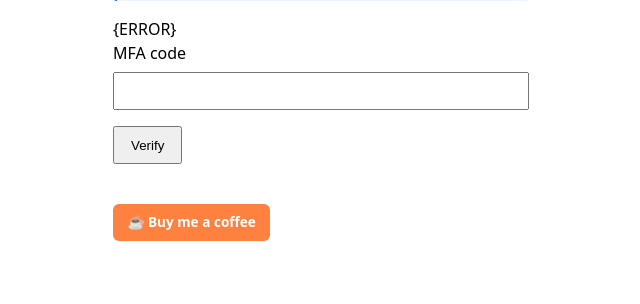
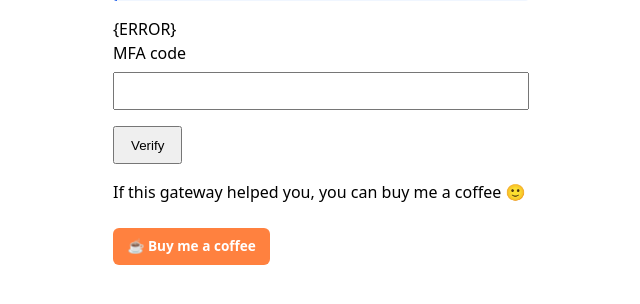
Before and after one commit to JustinMist/missingmcp, a Python web app: template src/garmin_gateway/templates/mfa.html in a window 1280 px wide. Shown: the part 270-574 px from the top of the page, without its empty margins (319-959 px from the left). Run offline with Jinja, Linux system fonts and the light colour scheme; the template is opened without the code that fills it, so the values that code supplies are empty.

Commit message:
docs(ui): add a friendly line above the Buy Me a Coffee button
"If this gateway helped you, you can buy me a coffee" on landing/login/MFA.

```diff
--- a/src/garmin_gateway/templates/authorize.html
+++ b/src/garmin_gateway/templates/authorize.html
@@ -32,5 +32,6 @@ button{padding:.6rem 1rem}.err{color:#b00}
   <label>Garmin password<input name="garmin_password" type="password" required></label>
   <button type="submit">Sign in</button>
 </form>
-<p><a class="bmc" href="https://buymeacoffee.com/venik" target="_blank" rel="noopener noreferrer">☕ Buy me a coffee</a></p>
+<p>If this gateway helped you, you can buy me a coffee 🙂<br>
+<a class="bmc" href="https://buymeacoffee.com/venik" target="_blank" rel="noopener noreferrer">☕ Buy me a coffee</a></p>
 </body></html>
--- a/src/garmin_gateway/templates/landing.html
+++ b/src/garmin_gateway/templates/landing.html
@@ -44,7 +44,8 @@
 
   <p>Authentication uses OAuth 2.1 with PKCE. Your credentials are never shared with Claude &mdash; they are only used server-side to authenticate with Garmin. Your Garmin health &amp; activity data is passed through to Claude on demand and is <strong>not stored</strong> by this gateway.</p>
 
-  <p><a class="bmc" href="https://buymeacoffee.com/venik" target="_blank" rel="noopener noreferrer">☕ Buy me a coffee</a></p>
+  <p>If this gateway helped you, you can buy me a coffee 🙂<br>
+  <a class="bmc" href="https://buymeacoffee.com/venik" target="_blank" rel="noopener noreferrer">☕ Buy me a coffee</a></p>
 
   <hr>
   <p><small><a href="https://github.com/VelkyVenik/garmin-mcp-gateway">Source code on GitHub</a> &middot; built on <a href="https://github.com/Taxuspt/garmin_mcp">garmin_mcp</a></small></p>
--- a/src/garmin_gateway/templates/mfa.html
+++ b/src/garmin_gateway/templates/mfa.html
@@ -18,5 +18,6 @@ operated by <strong>{OPERATOR_NAME}{OPERATOR_EMAIL}</strong>.</div>
   <label>MFA code<input name="mfa_code" inputmode="numeric" required></label>
   <button type="submit">Verify</button>
 </form>
-<p><a class="bmc" href="https://buymeacoffee.com/venik" target="_blank" rel="noopener noreferrer">☕ Buy me a coffee</a></p>
+<p>If this gateway helped you, you can buy me a coffee 🙂<br>
+<a class="bmc" href="https://buymeacoffee.com/venik" target="_blank" rel="noopener noreferrer">☕ Buy me a coffee</a></p>
 </body></html>
```
